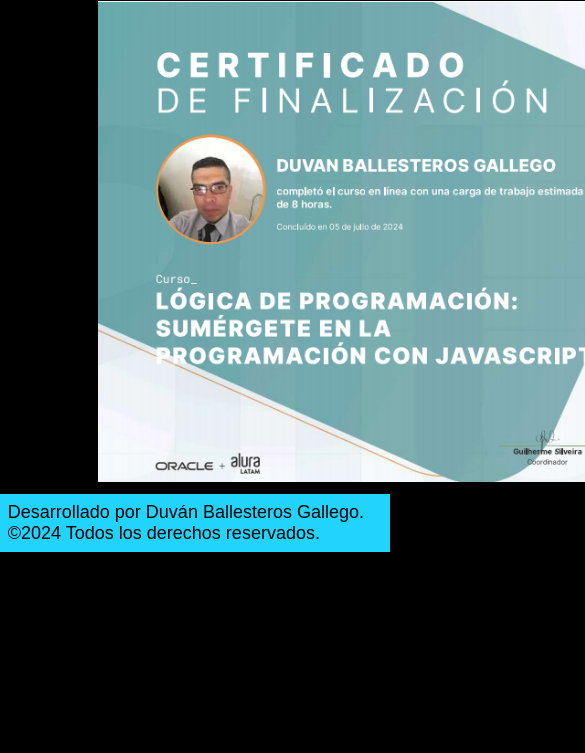
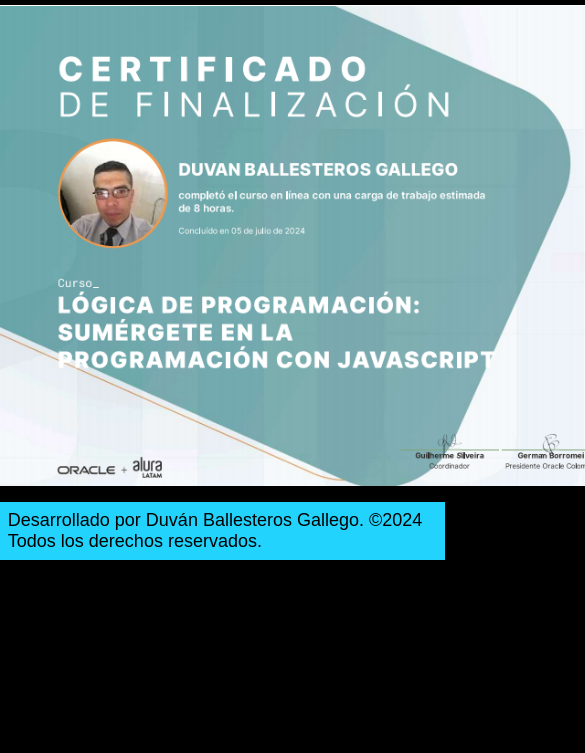
Before and after one commit to Duvan1975/curriculum, a plain HTML site: page certificado.html in a window 390 px wide. Shown: the part 91-844 px from the top of the page, 585 px wide, since content can reach past the window. Drawn offline with Linux system fonts and the light colour scheme.

Commit message:
Usando media queries

```diff
--- a/certificado.html
+++ b/certificado.html
@@ -13,8 +13,8 @@
             <a class="encabezado_link" href="about.html">Sobre mí</a>
         </nav>
     </header>
-    <main>
-        <section>
+    <main class="certificado">
+        <section class="presentacion_certificado">
             <img class="imagen_certificado" src="./img/certificado.png" alt="Certificado Lógica de Programación">
         </section>
     </main>
--- a/styles/style.css
+++ b/styles/style.css
@@ -4,7 +4,7 @@
 }
 
 body{
-    /*height: 100vh;*/
+    height: 100vh;
     box-sizing: border-box;
     background-color: black;
     color: white;
@@ -57,7 +57,7 @@ body{
 }
 
 .imagen{
-    width: 300px;
+    width: 18.75rem;
 }
 
 .footer{
@@ -73,10 +73,48 @@ body{
 }
 
 .imagen_certificado{
-    padding: 1% 0% 2% 25%;
-    width: 700px;
+    width: 43.75rem;
 }
 
 ul{
     padding: 0% 0% 0% 5%;
 }
+
+.certificado{
+
+    display: flex;
+    justify-content: center;
+    padding: 2% 20% 3% 0%;
+
+}
+
+
+@media(max-width: 1023px){
+    .presentacion{
+        flex-direction: column-reverse;
+        align-items: center;
+        padding: 4%;
+    }
+    .presentacion_certificado{
+        width: 100%;
+        height: auto;
+        justify-content: center;
+
+    }
+    .footer{
+        width: 110%;
+        height: auto;
+        justify-content: center;
+
+    }
+
+}
+@media(max-width: 1023px){
+    .presentacion__contenido{
+        width: auto;
+        gap: 10px;
+    }
+    .encabezado{
+        justify-content: center;
+    }
+}
```
